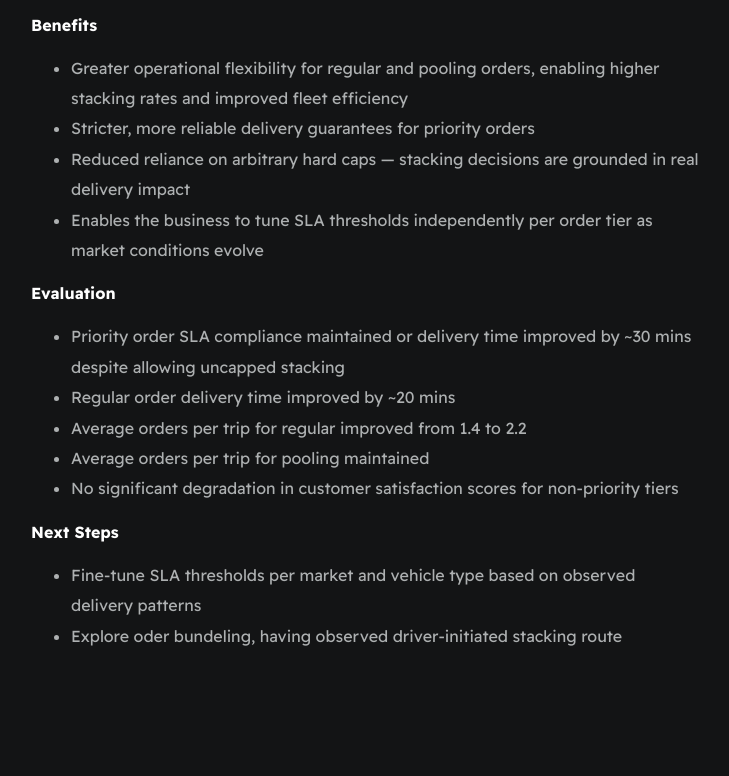
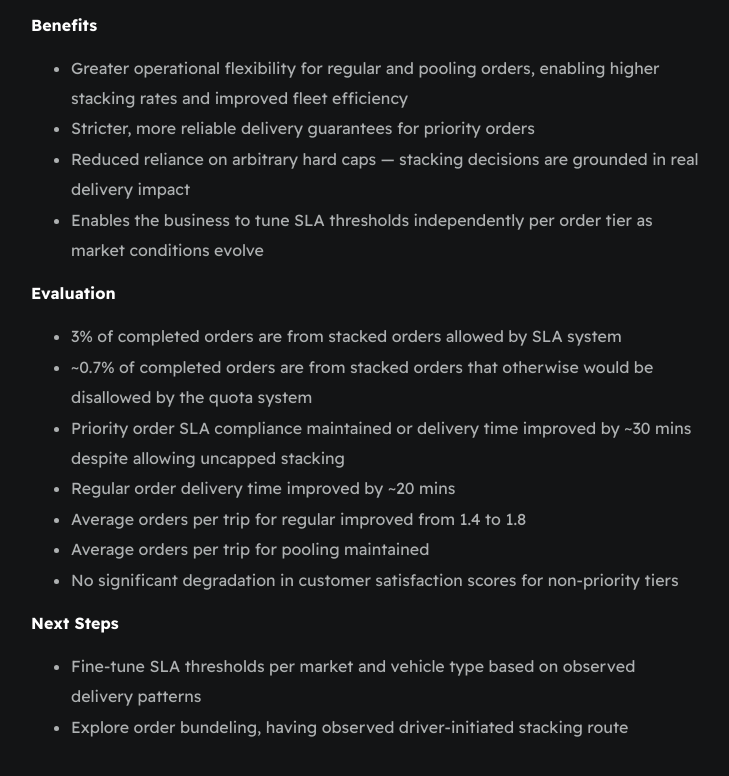
Before and after one commit to bhaddhadon/digitalCV, a plain HTML site: page project_order_stacking.html in a window 1280 px wide. Shown: the part 968-1744 px from the top of the page, without its empty margins (275-1004 px from the left). Before the commit the page ends 1659 px from the top, so only its background shows below. Drawn offline with Linux system fonts and the light colour scheme.

Commit message:
update project benefits

```diff
--- a/project_order_stacking.html
+++ b/project_order_stacking.html
@@ -42,9 +42,11 @@
 
             <strong> Evaluation</strong>
             <ul>
+                <li>3% of completed orders are from stacked orders allowed by SLA system</li>
+                <li>~0.7% of completed orders are from stacked orders that otherwise would be disallowed by the quota system</li>
                 <li>Priority order SLA compliance maintained or delivery time improved by ~30 mins despite allowing uncapped stacking</li>
                 <li>Regular order delivery time improved by ~20 mins</li>
-                <li>Average orders per trip for regular improved from 1.4 to 2.2</li>
+                <li>Average orders per trip for regular improved from 1.4 to 1.8</li>
                 <li>Average orders per trip for pooling maintained</li>
                 <li>No significant degradation in customer satisfaction scores for non-priority tiers</li>
             </ul>
@@ -52,7 +54,7 @@
             <strong> Next Steps</strong>
             <ul>
                 <li>Fine-tune SLA thresholds per market and vehicle type based on observed delivery patterns</li>
-                <li>Explore oder bundeling, having observed driver-initiated stacking route</li>
+                <li>Explore order bundeling, having observed driver-initiated stacking route</li>
             </ul>
         </div>
     </body>
```
